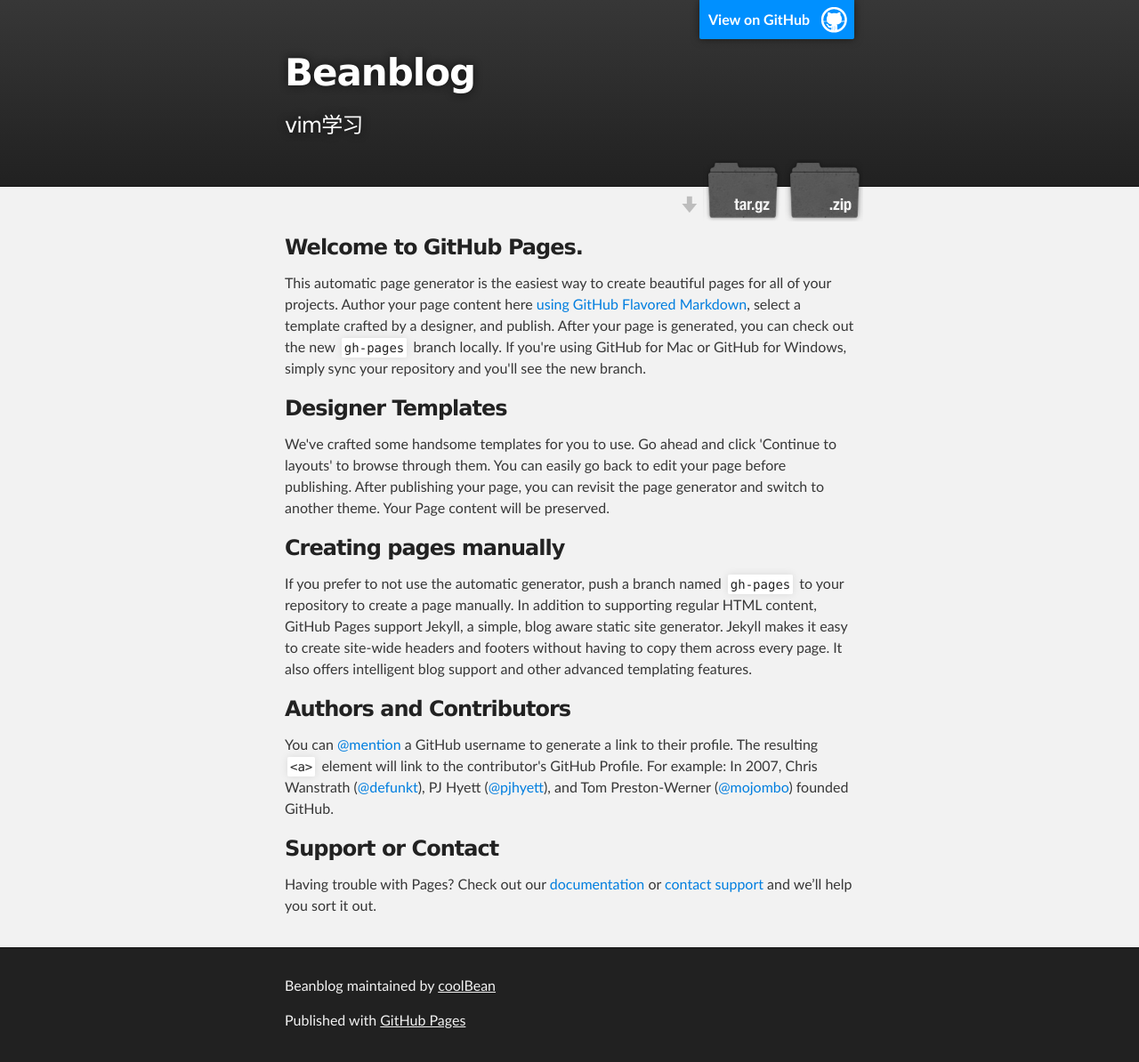
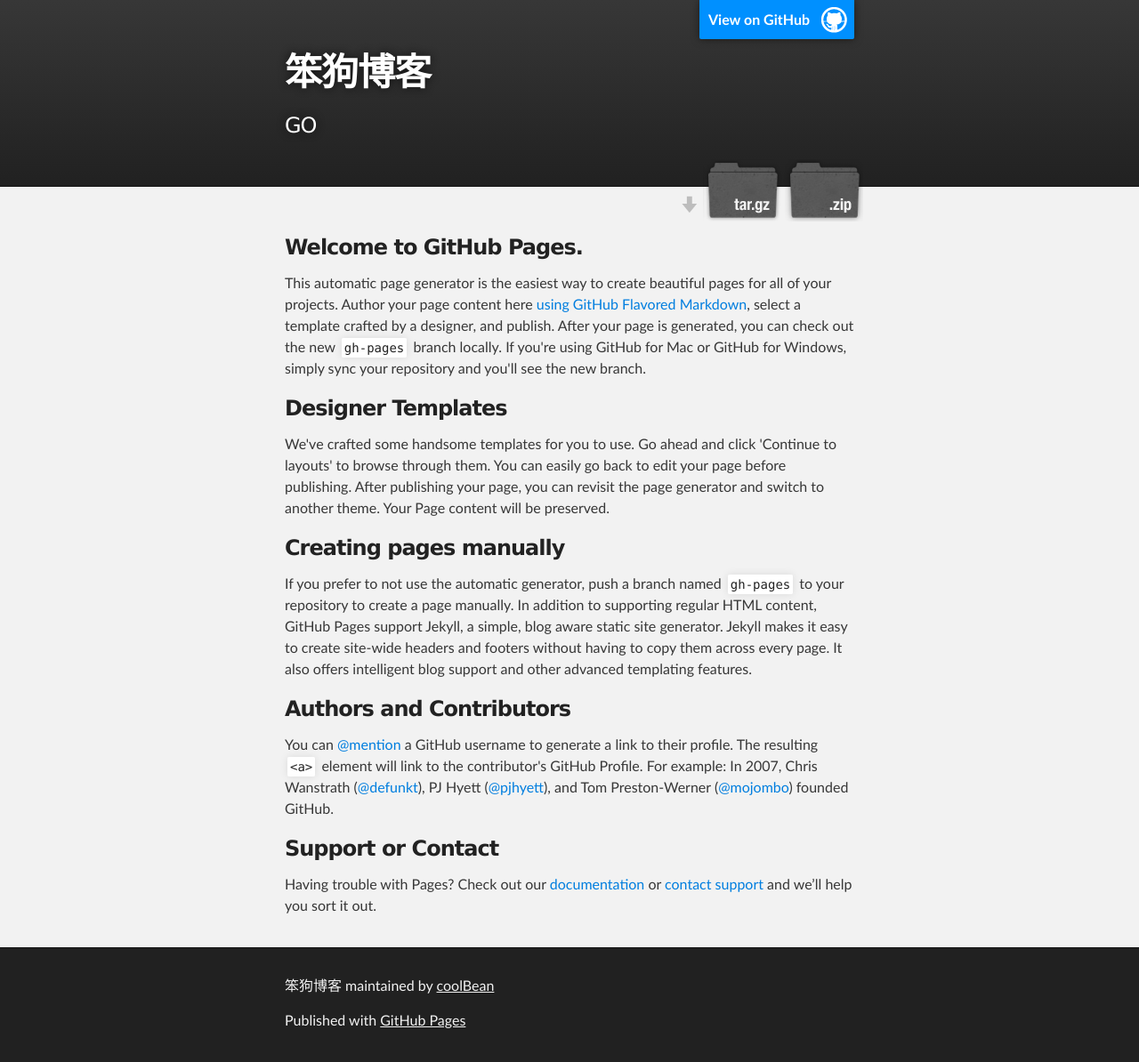
Before and after one commit to beangou/beanblog, a Jekyll site: the page index.html, which Jekyll copies as it is, in a window 1280 px wide. Shown: the whole page at 89% size. Built offline with Jekyll 4.4.1, drawn with Linux system fonts in a browser that asks for light colours.

```diff
--- a/index.html
+++ b/index.html
@@ -4,11 +4,11 @@
   <head>
     <meta charset='utf-8'>
     <meta http-equiv="X-UA-Compatible" content="chrome=1">
-    <meta name="description" content="Beanblog : vim学习">
+    <meta name="description" content="笨狗博客 : GO">
 
     <link rel="stylesheet" type="text/css" media="screen" href="stylesheets/stylesheet.css">
 
-    <title>Beanblog</title>
+    <title>笨狗博客</title>
   </head>
 
   <body>
@@ -18,8 +18,8 @@
         <header class="inner">
           <a id="forkme_banner" href="https://github.com/coolBean/beanblog">View on GitHub</a>
 
-          <h1 id="project_title">Beanblog</h1>
-          <h2 id="project_tagline">vim学习</h2>
+          <h1 id="project_title">笨狗博客</h1>
+          <h2 id="project_tagline">GO</h2>
 
             <section id="downloads">
               <a class="zip_download_link" href="https://github.com/coolBean/beanblog/zipball/master">Download this project as a .zip file</a>
@@ -61,7 +61,7 @@
     <!-- FOOTER  -->
     <div id="footer_wrap" class="outer">
       <footer class="inner">
-        <p class="copyright">Beanblog maintained by <a href="https://github.com/coolBean">coolBean</a></p>
+        <p class="copyright">笨狗博客 maintained by <a href="https://github.com/coolBean">coolBean</a></p>
         <p>Published with <a href="https://pages.github.com">GitHub Pages</a></p>
       </footer>
     </div>
```
Also changed, not shown: params.json (+1 -1 lines).
